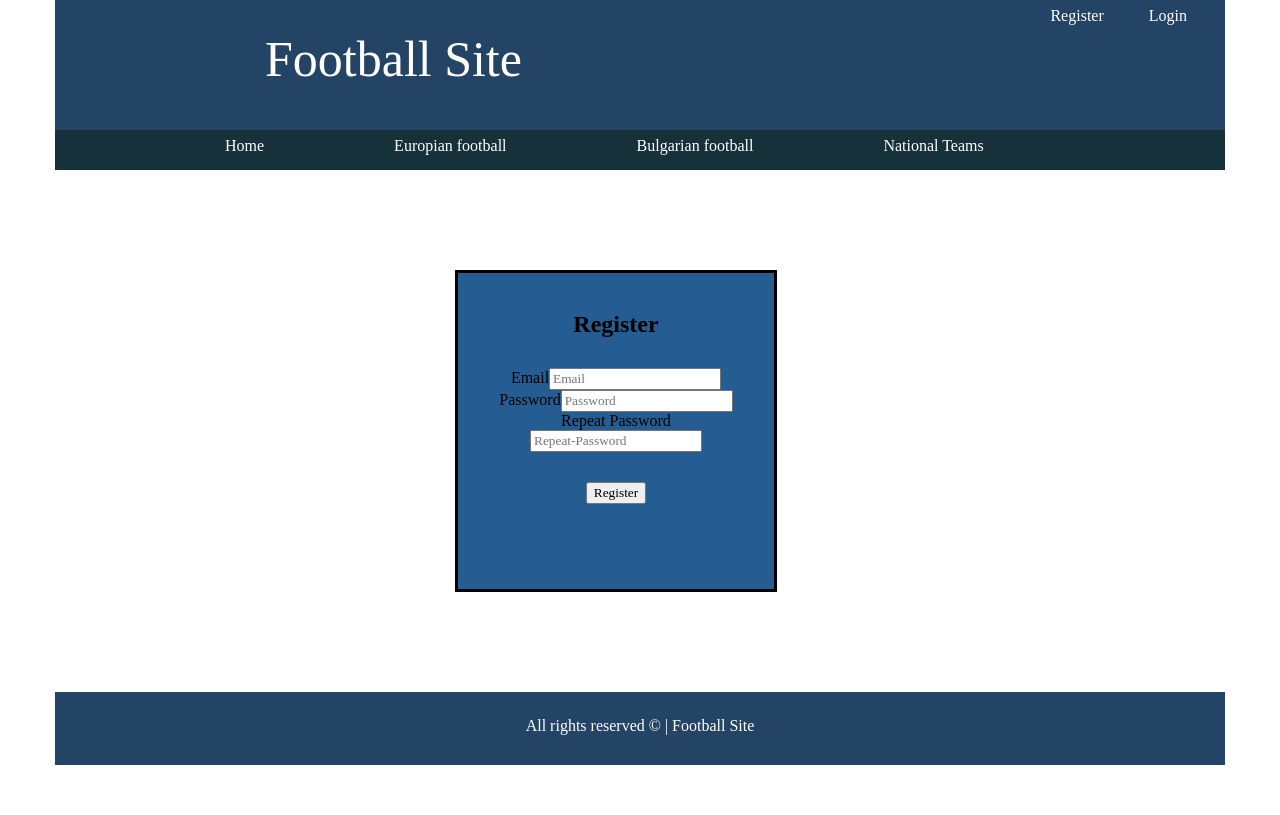
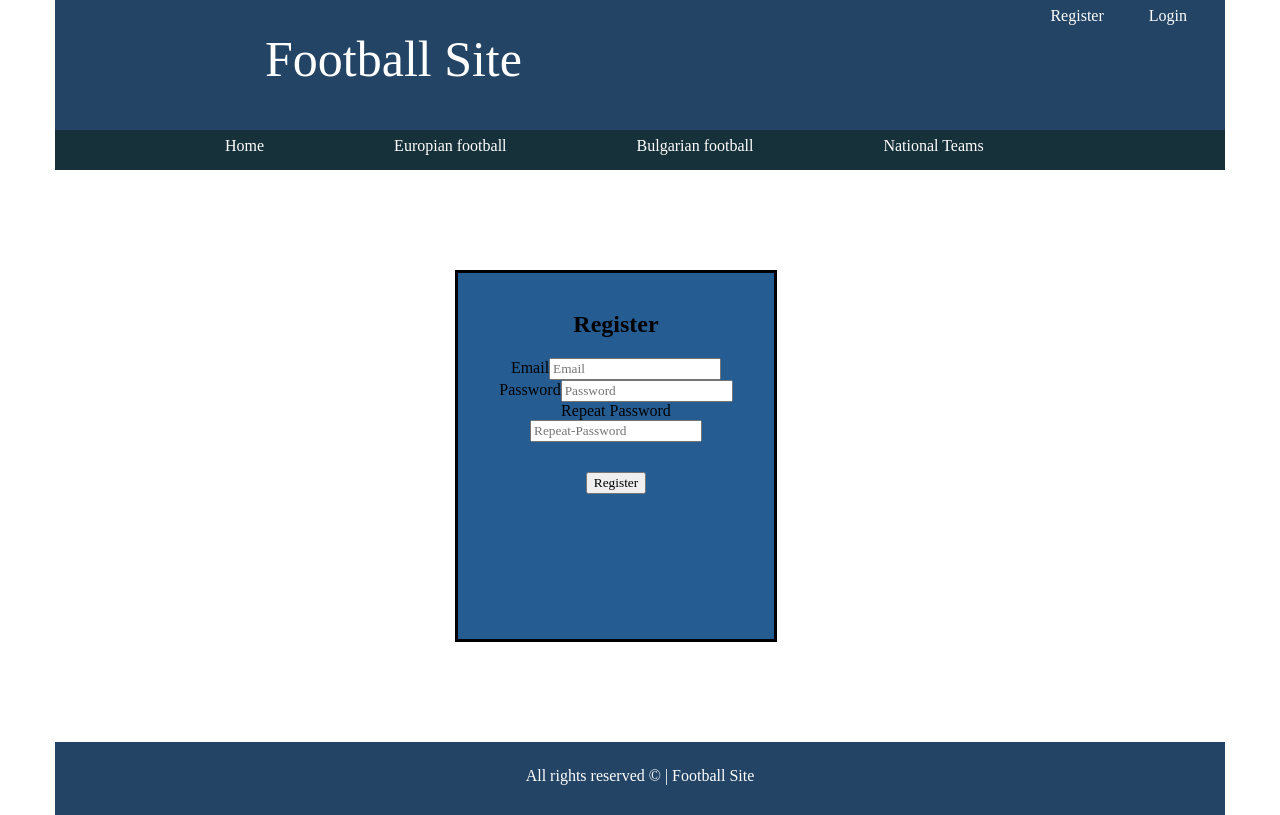
Before and after one commit to iliyan-ivanov/My-first-React-Project, a React (Create React App) app: page /register in a window 1280 px wide. Built offline with nearby package versions, Linux system fonts and the light colour scheme; no server answers.

Commit message:
Register validation

```diff
--- a/src/components/Main/AuthPages/Login.js
+++ b/src/components/Main/AuthPages/Login.js
@@ -1,6 +1,7 @@
-import { useState, useEffect } from 'react';
-import ErrorDiv from '../ErrorDiv/ErrorDiv'
+import { useState } from 'react';
+import ErrorDiv from '../ErrorDiv/ErrorDiv';
 import firebase from 'firebase/app';
+import style from './Login.module.css';
 
 
 const Login = ({
@@ -17,6 +18,9 @@ const Login = ({
         let isPassed = true;
         const email = e.target.email.value;
         const password = e.target.password.value;
+
+        setEmailErrorMessage('');
+        setPasswordErrorMessage('');
 
         if (email.length < 1) {
             isPassed = false;
@@ -41,8 +45,6 @@ const Login = ({
 
         if (isPassed) {
 
-            setEmailErrorMessage('');
-            setPasswordErrorMessage('');
 
             firebase.auth().signInWithEmailAndPassword(email, password)
             .then((res) => {
@@ -54,13 +56,13 @@ const Login = ({
                 console.log(err.message)
             })
         }
-
     }
 
+
     return (
-        <form className="login-form" onSubmit={onLoginHandler}>
-            <h2 className="auth-h2">Login</h2>
-            <div className="auth-div">
+        <form className={style.loginForm} onSubmit={onLoginHandler}>
+            <h2 className={style.authH2}>Login</h2>
+            <div className={style.authDiv}>
                 <label htmlFor="email">Email</label>
                 <input type="email" id="email" placeholder="Email" name="email" />
                 <ErrorDiv>{emailErrorMessage}</ErrorDiv>
@@ -70,7 +72,7 @@ const Login = ({
                 <ErrorDiv>{passwordErrorMessage}</ErrorDiv>
 
             </div>
-            <button type="submit" className="auth-btn">Login</button>
+            <button type="submit" className={style.authBtn}>Login</button>
             <ErrorDiv>{errorMessage}</ErrorDiv>
 
 
--- /dev/null
+++ b/src/components/Main/AuthPages/Login.module.css
@@ -0,0 +1,23 @@
+.loginForm {
+    padding: 38px;
+    margin: 100px;
+    margin-left: 400px;
+    border-style: solid;
+    height: 240px;
+    width: 240px;
+    text-align: center;
+    display: block;
+    background-color: #255c92;
+  }
+
+  .authDiv {
+    padding-bottom: 30px;
+  }
+
+  .authH2 {
+    padding-bottom: 30px;
+  }
+
+  .authBtn {
+    cursor: pointer;
+  }
--- a/src/components/Main/AuthPages/Register.js
+++ b/src/components/Main/AuthPages/Register.js
@@ -1,14 +1,65 @@
+import { useState } from 'react';
+import ErrorDiv from '../ErrorDiv/ErrorDiv';
 import firebase from 'firebase/app';
+import style from './Register.module.css';
 
 let Register = ({
     history
 }) => {
 
+    const [emailErrorMessage, setEmailErrorMessage] = useState('');
+    const [passwordErrorMessage, setPasswordErrorMessage] = useState('');
+    const [rePasswordErrorMessage, setRePasswordErrorMessage] = useState('');
+    const [errorMessage, setErrorMessage] = useState('');
+
     const onRegisterHandler = (e) => {
         e.preventDefault();
 
+        let isPassed = true;
         const email = e.target.email.value;
         const password = e.target.password.value;
+        const rePassword = e.target.repeatPassword.value;
+
+        setEmailErrorMessage('');
+        setPasswordErrorMessage('');
+        setRePasswordErrorMessage('');
+
+        if (email.length < 1) {
+            isPassed = false;
+            setEmailErrorMessage('Please insert email!')
+        }
+
+        if (email.length < 6) {
+            isPassed = false;
+            setEmailErrorMessage('Please insert email!')
+        }
+
+        if (password.length < 5) {
+            isPassed = false;
+            setPasswordErrorMessage('Password must be at least 6 characters long!')
+        }
+
+        if (password.length < 1) {
+            isPassed = false;
+            setPasswordErrorMessage('Please insert password!')
+        }
+
+        if (rePassword.length < 5) {
+            isPassed = false;
+            setRePasswordErrorMessage('Password must be at least 6 characters long!')
+        }
+
+        if (rePassword.length < 1) {
+            isPassed = false;
+            setRePasswordErrorMessage('Please insert password!')
+        }
+
+        if (password !== rePassword) {
+            isPassed = false;
+            setRePasswordErrorMessage('Password do not match!')
+        }
+
+        if (isPassed) {
 
         firebase.auth().createUserWithEmailAndPassword(email, password)
             .then(res => {
@@ -16,25 +67,31 @@ let Register = ({
                 history.push('/')
             })
             .catch(err => {
+                setErrorMessage(err.message)
                 console.log(err)
             });
+        }
     }
 
     return (
-        <form className="login-form" onSubmit={onRegisterHandler}>
-            <h2 className="auth-h2">Register</h2>
-            <div className="auth-div">
+            <form className={style.registerForm} onSubmit={onRegisterHandler}>
+            <h2 className={style.regH2}>Register</h2>
+            <div className={style.regDiv}>
                 <label htmlFor="email">Email</label>
                 <input type="email" id="email" placeholder="Email" name="email" />
+                <ErrorDiv>{emailErrorMessage}</ErrorDiv>
 
                 <label htmlFor="password">Password</label>
                 <input type="password" id="password" placeholder="Password" name="password" />
+                <ErrorDiv>{passwordErrorMessage}</ErrorDiv>
 
                 <label htmlFor="repeatPassword">Repeat Password</label>
                 <input type="password" id="repeatPassword" placeholder="Repeat-Password" name="repeatPassword" />
+                <ErrorDiv>{rePasswordErrorMessage}</ErrorDiv>
             </div>
 
-            <button type="submit" className="auth-btn">Register</button>
+            <button type="submit" className={style.regBtn}>Register</button>
+            <ErrorDiv>{errorMessage}</ErrorDiv>
         </form>
     );
 }
--- /dev/null
+++ b/src/components/Main/AuthPages/Register.module.css
@@ -0,0 +1,24 @@
+.registerForm {
+    padding: 38px;
+    margin: 100px;
+    margin-left: 400px;
+    border-style: solid;
+    height: 290px;
+    width: 240px;
+    text-align: center;
+    display: block;
+    background-color: #255c92;
+  }
+
+  .regDiv {
+    padding-bottom: 20px;
+  }
+
+  .regH2 {
+    padding-bottom: 20px;
+  }
+
+  .regBtn {
+    cursor: pointer;
+    margin: 10px;
+  }
--- a/src/index.css
+++ b/src/index.css
@@ -223,30 +223,6 @@ p {
   color: rgb(0, 0, 182);
 }
 
-.login-form {
-  padding: 38px;
-  margin: 100px;
-  margin-left: 400px;
-  border-style: solid;
-  height: 240px;
-  width: 240px;
-  text-align: center;
-  display: block;
-  background-color: #255c92;
-}
-
-.auth-div {
-  padding-bottom: 30px;
-}
-
-.auth-h2 {
-  padding-bottom: 30px;
-}
-
-.auth-btn {
-  cursor: pointer;
-}
-
 .details-title {
   padding-top: 30px;
 }
```
Lines whose indentation alone changed are shown as unchanged.
